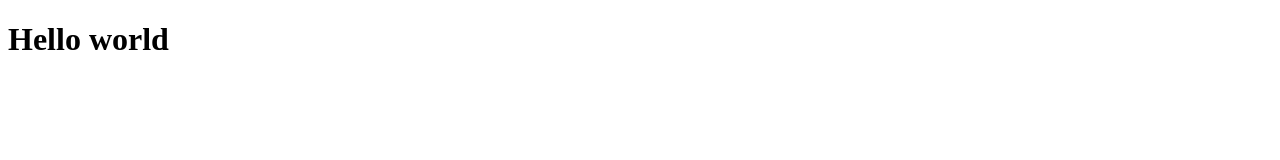
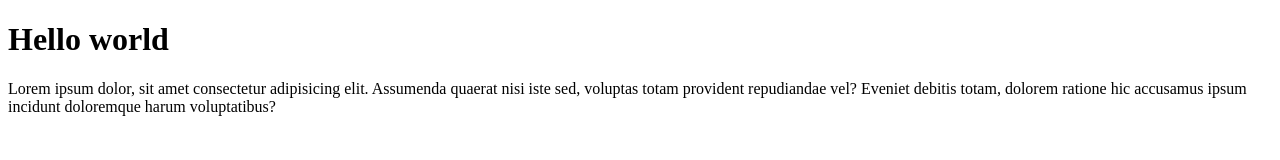
Before and after one commit to daint23/tes, a plain HTML site: page index.html in a window 1280 px wide. Drawn offline with Linux system fonts and the light colour scheme.

Commit message:
menambah paragraf

```diff
--- a/index.html
+++ b/index.html
@@ -8,6 +8,7 @@
 </head>
 <body>
     <h1>Hello world</h1>
+    <p>Lorem ipsum dolor, sit amet consectetur adipisicing elit. Assumenda quaerat nisi iste sed, voluptas totam provident repudiandae vel? Eveniet debitis totam, dolorem ratione hic accusamus ipsum incidunt doloremque harum voluptatibus?</p>
 
 </body>
 </html>
```
